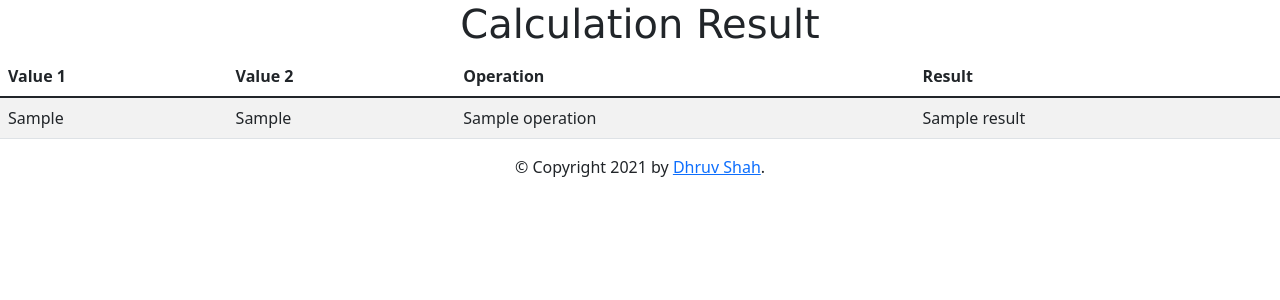
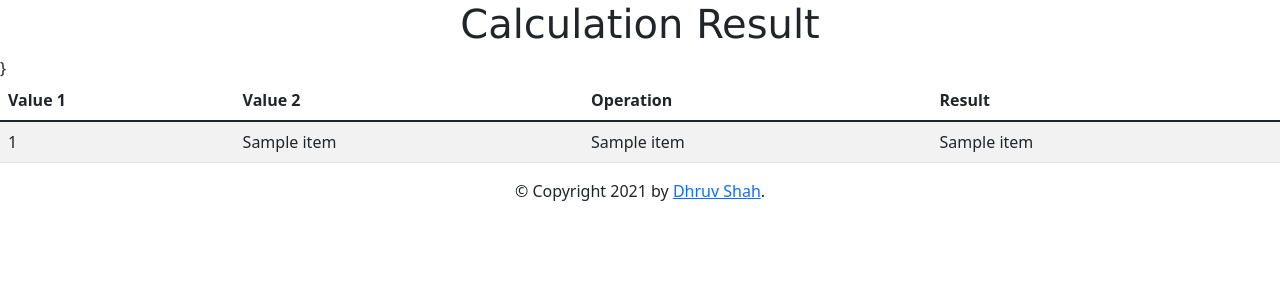
Before and after one commit to dhruvshah1996/Project3, a Flask app: template app/templates/result.html in a window 1280 px wide. Shown: the part 56-356 px from the top of the page. Run offline with Flask 2, Linux system fonts and the light colour scheme; the template is opened without the code that fills it: most values are stand-ins (such as "Sample title", 1, 10 or a date in 2020); parts of the project's set-up code (start-up, migrations or seed data) failed here and were passed over.

Commit message:
got the csv file to render to the results page

```diff
--- a/app/templates/base.html
+++ b/app/templates/base.html
@@ -56,7 +56,7 @@
 
 <div id="footer">
     {% block footer %}
-        &copy; Copyright 2021 by <a href="#">Dhruv Shah</a>.
+        &copy; Copyright 2021 by <a href="#" style="text-align: center">Dhruv Shah</a>.
     {% endblock %}
 </div>
 </body>
--- a/app/templates/result.html
+++ b/app/templates/result.html
@@ -28,12 +28,15 @@
     </tr>
     </thead>
     <tbody>
+
+    {% for item in items %}
         <tr>
-            <td>{{value1}}</td>
-            <td>{{value2}}</td>
-            <td>{{operation}}</td>
-            <td>{{result}}</td>
+            <td>{{ item[0] }}</td>
+            <td>{{ item[1] }}</td>
+            <td>{{ item[2] }}</td>
+            <td>{{ item[3] }}</td>
         </tr>
+    {% endfor %}}
     </tbody>
 </table>
 <!--    <strong>Value 1: </strong> {{ value1 }} <br>-->
--- /dev/null
+++ b/results.csv
@@ -0,0 +1,5 @@
+value1,value2,operation,result
+1,2,addition,3.0
+1,2,division,0.5
+1,2,addition,3.0
+1,2,subtraction,-3.0
```
Also changed, not shown: app/controllers/calculator_controller.py (+9 -1 lines).
